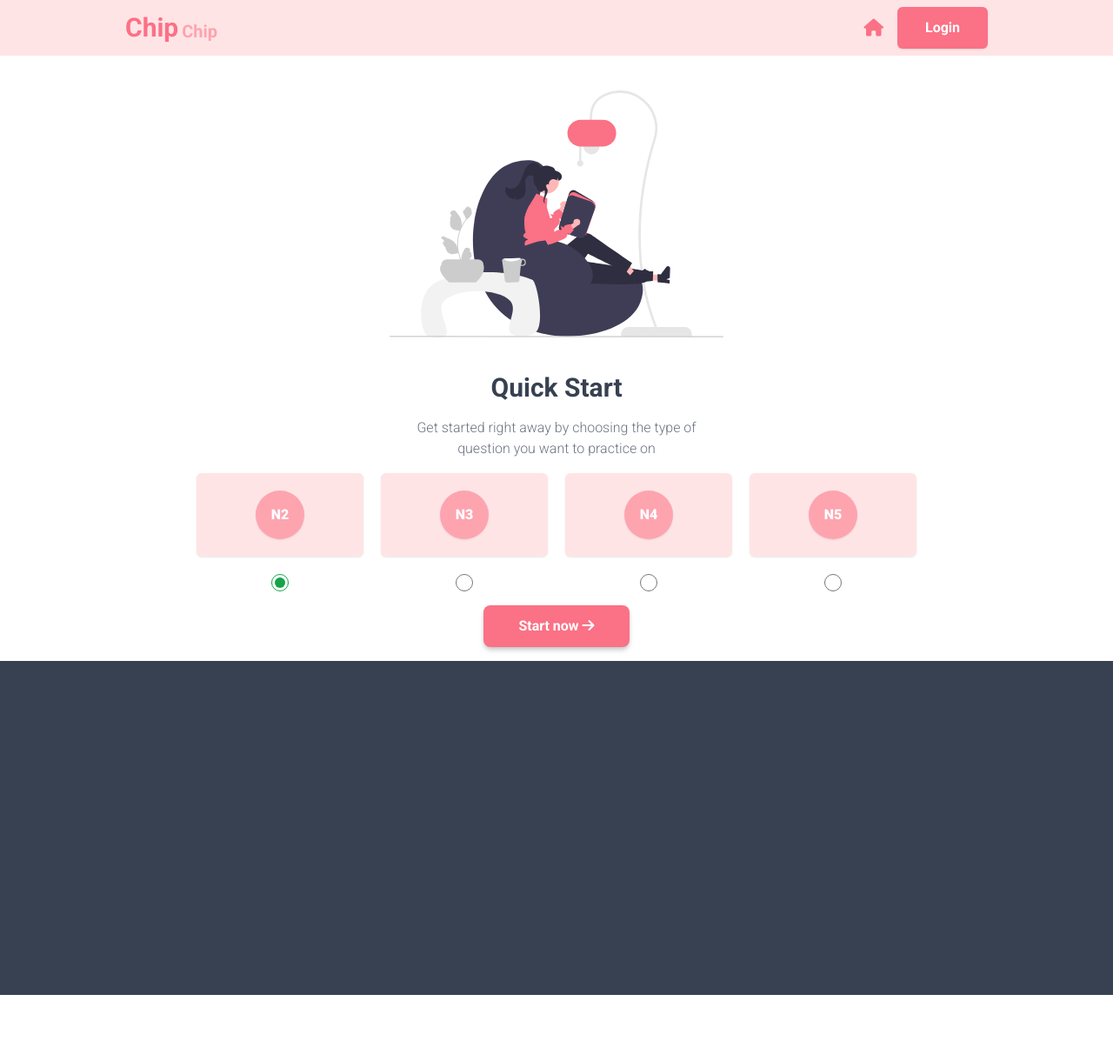
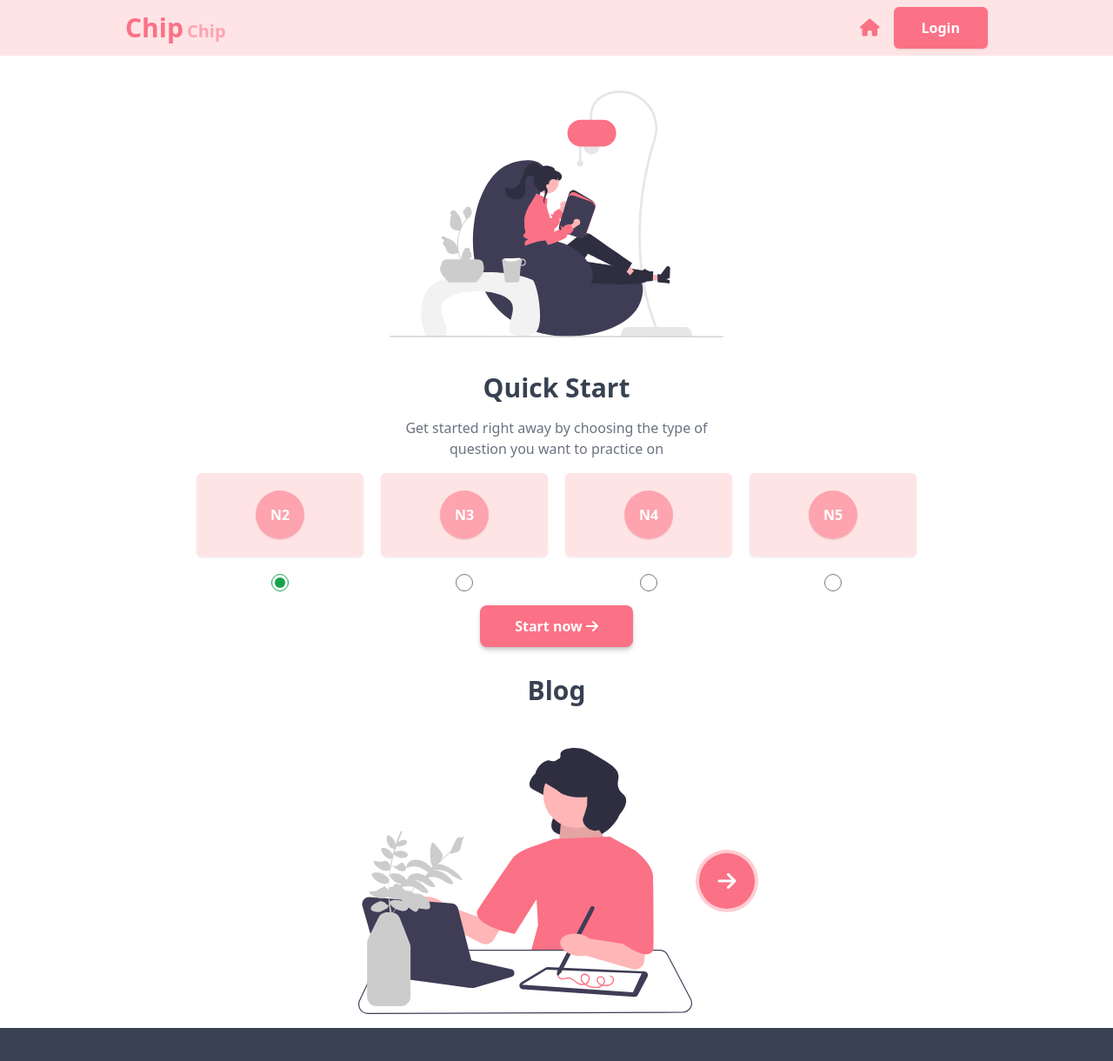
Before and after one commit to tzung243/jvb-kanji, a React (Create React App) app: page / in a window 1280 px wide. Shown: the top 1220 px of the page at 87% size. Before the commit the page ends 1144 px from the top, so only its background shows below. Built offline with nearby package versions, Linux system fonts and the light colour scheme.

Commit message:
section blog in home page

```diff
--- a/src/Components/Home.jsx
+++ b/src/Components/Home.jsx
@@ -1,5 +1,6 @@
 import React from "react";
 import { useSelector } from "react-redux";
+import { BlogInHome } from "./Widgets/BlogInHome";
 import { ExamManager } from "./Widgets/ExamManager";
 import { QuickStartExam } from "./Widgets/QuickStartExam";
 
@@ -18,6 +19,7 @@ export function Home() {
           return <ExamManager />;
         }
       })()}
+      <BlogInHome />
     </React.Fragment>
   );
 }
--- /dev/null
+++ b/src/Components/Widgets/BlogInHome.jsx
@@ -0,0 +1,21 @@
+import React from "react";
+import UndrawLearningSketching from "../../Assets/UndrawLearningSketching.svg";
+
+export const BlogInHome = () => {
+  return (
+    <section className="w-full flex justify-center">
+      <main className="lg:w-lg w-full flex flex-col space-y-12 justify-center items-center py-4">
+        <p className="text-gray-700 font-bold text-3xl">Blog</p>
+        <div className="flex flex-row space-x-2 items-center justify-center">
+          <img src={UndrawLearningSketching} alt="" className="w-96" />
+          <a
+            href="/"
+            className="w-16 h-16 bg-rose-400 duration-300 transition-all ring-4 ring-rose-200 hover:ring-rose-300 rounded-full justify-center items-center flex text-2xl text-white"
+          >
+            <i class="fa-solid fa-arrow-right"></i>
+          </a>
+        </div>
+      </main>
+    </section>
+  );
+};
--- a/src/Components/Widgets/Footer.jsx
+++ b/src/Components/Widgets/Footer.jsx
@@ -3,7 +3,11 @@ import React from "react";
 export function Footer() {
   return (
     <footer className="w-full h-96 bg-gray-700 flex justify-center items-center">
-      <main className="lg:w-lg w-full justify-between flex flex-row px-4"></main>
+      <main className="lg:w-lg w-full justify-between flex flex-col px-4 space-y-2">
+        <div className="w-full">
+
+        </div>
+      </main>
     </footer>
   );
 }
--- a/src/Components/Widgets/Header.jsx
+++ b/src/Components/Widgets/Header.jsx
@@ -31,10 +31,13 @@ export function Header() {
   return (
     <header className="z-50 sticky top-0 right-0 left-0 w-full h-16 bg-rose-100 flex justify-center items-center">
       <main className="lg:w-lg w-full justify-between items-center flex flex-row px-4">
-        <div className="flex flex-row justify-center items-end space-x-1">
+        <a
+          className="flex flex-row justify-center items-end space-x-1"
+          href="/"
+        >
           <p className="text-rose-400 text-3xl font-bold">Chip</p>
           <p className="text-rose-300 text-xl font-semibold">Chip</p>
-        </div>
+        </a>
         <nav className="flex flex-row justify-center items-center">
           <button
             onClick={() => {
@@ -118,6 +121,14 @@ export function Header() {
                       <span
                         className="w-full text-start px-4 py-2 text-gray-500 text-sm font-semibold hover:bg-rose-50 duration-300 transition-all"
                         onClick={() => {
+                          navigate("/");
+                        }}
+                      >
+                        Blog
+                      </span>
+                      <span
+                        className="w-full text-start px-4 py-2 text-gray-500 text-sm font-semibold hover:bg-rose-50 duration-300 transition-all"
+                        onClick={() => {
                           dispatch(signOut());
                           navigate("/login");
                         }}
--- a/src/Styles/index.css
+++ b/src/Styles/index.css
@@ -35,13 +35,3 @@
         @apply text-rose-400 text-base font-semibold
     }
 }
-
-@layer base {
-    * {
-        @apply font-roboto
-    }
-
-    a {
-        @apply text-blue-500
-    }
-}
```
Also changed, not shown: src/Assets/UndrawLearningSketching.svg (added).
